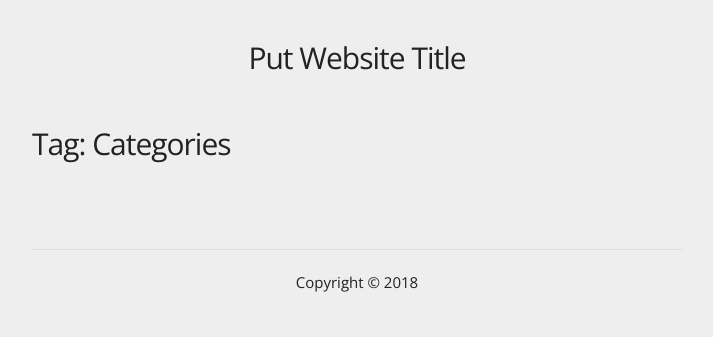
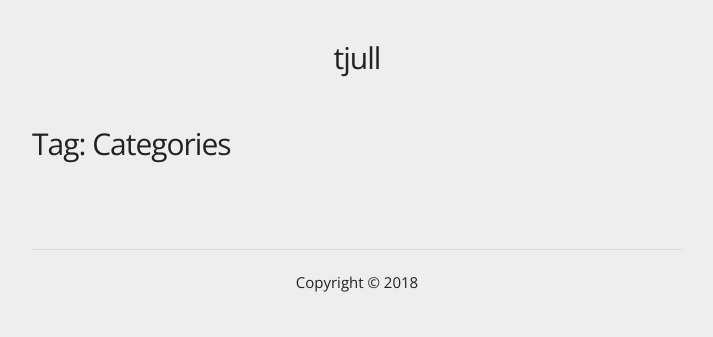
Before and after one commit to tjull/tjull.github.io, a plain HTML site: page categories/index.html in a window 1280 px wide. Shown: the whole page, without its empty margins (283-996 px from the left). Drawn offline with nearby package versions, Linux system fonts and the light colour scheme.

Commit message:
modify title

```diff
--- a/categories/index.html
+++ b/categories/index.html
@@ -9,14 +9,14 @@
 <link rel="stylesheet" href="/css/normalize.css">
 <link rel="stylesheet" href="/css/skeleton.css">
 <link rel="stylesheet" href="/css/custom.css">
-<title>Put Meta Title</title>
+<title>tjull</title>
 </head>
 <body>
 
 <div class="container">
 
 	<header role="banner">
-	<h1>Put Website Title</h1>
+	<h1>tjull</h1>
 	</header>
 <main role="main">
 
```
Also changed, not shown: index.html (+2 -2 lines), posts/index.html (+2 -2 lines), tags/index.html (+2 -2 lines).
